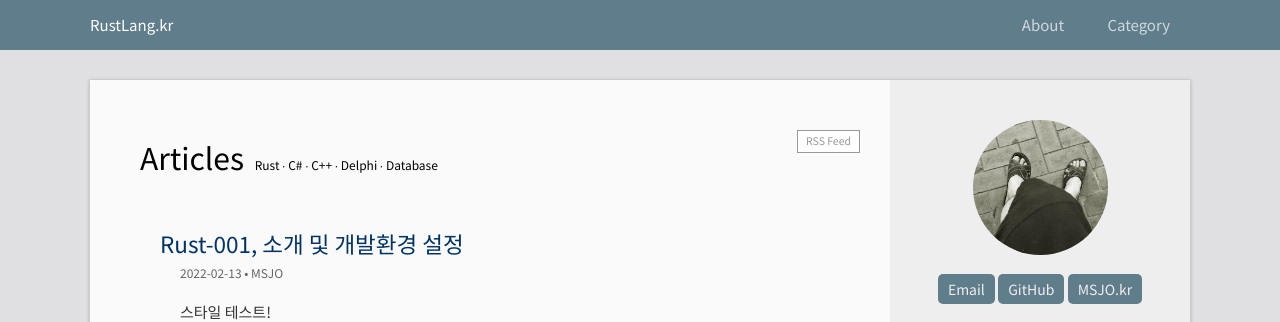
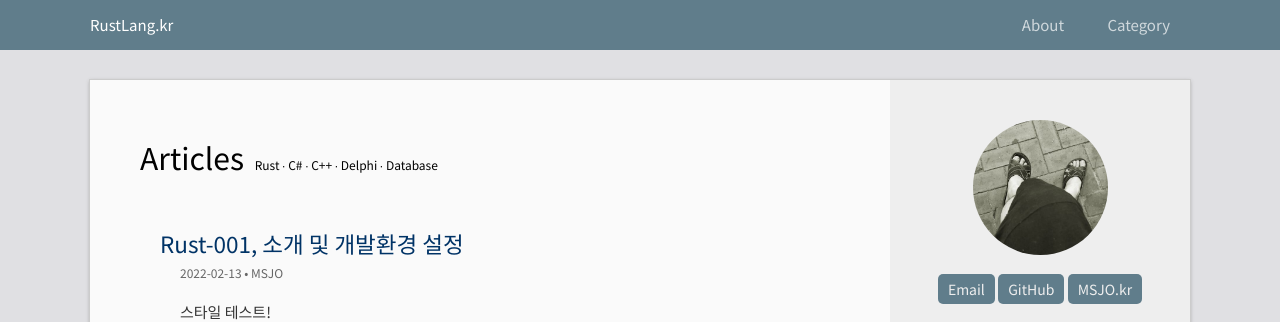
Before and after one commit to DebugJO/rustlang, a Jekyll site: the page built from index.html, in a window 1280 px wide. Shown: the top 322 px of the page. Built offline with Jekyll 4.4.1, drawn with Linux system fonts in a browser that asks for light colours; the list of posts is cut into pages by our own code.

Commit message:
Update index.html

```diff
--- a/index.html
+++ b/index.html
@@ -3,7 +3,7 @@
 ---
 
 <div class="home">
-  <a class="rss-link" href="{{ "/feed.xml" | prepend: site.baseurl }}">RSS Feed</a>
+  <!-- <a class="rss-link" href="{{ "/feed.xml" | prepend: site.baseurl }}">RSS Feed</a> -->
   <h1 class="page-heading">Articles<span style="font-size:12px;">&nbsp;&nbsp;&nbsp;&nbsp;Rust ∙ C# ∙ C++ ∙ Delphi ∙ Database</span></h1>
 
   <ul class="post-list">
```
